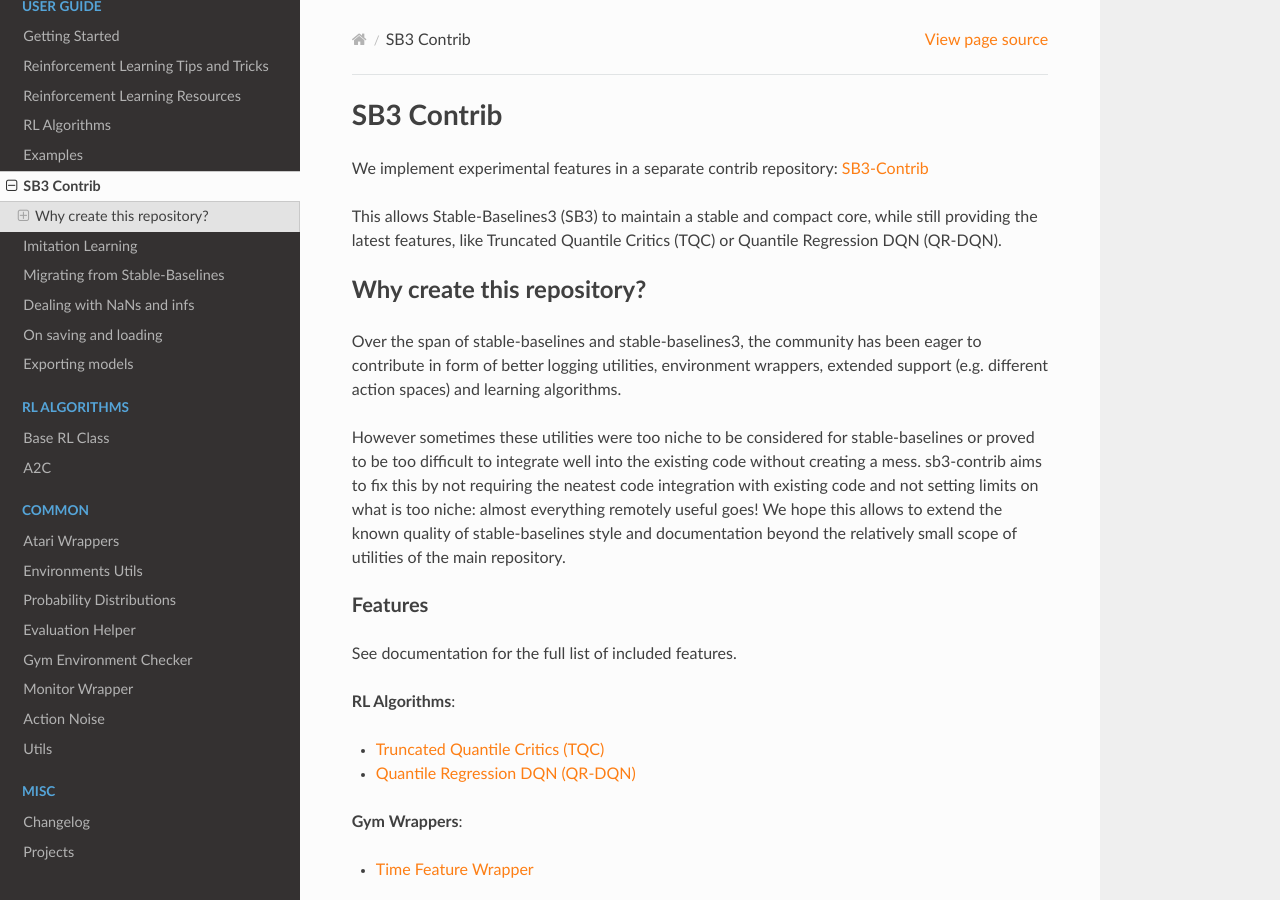
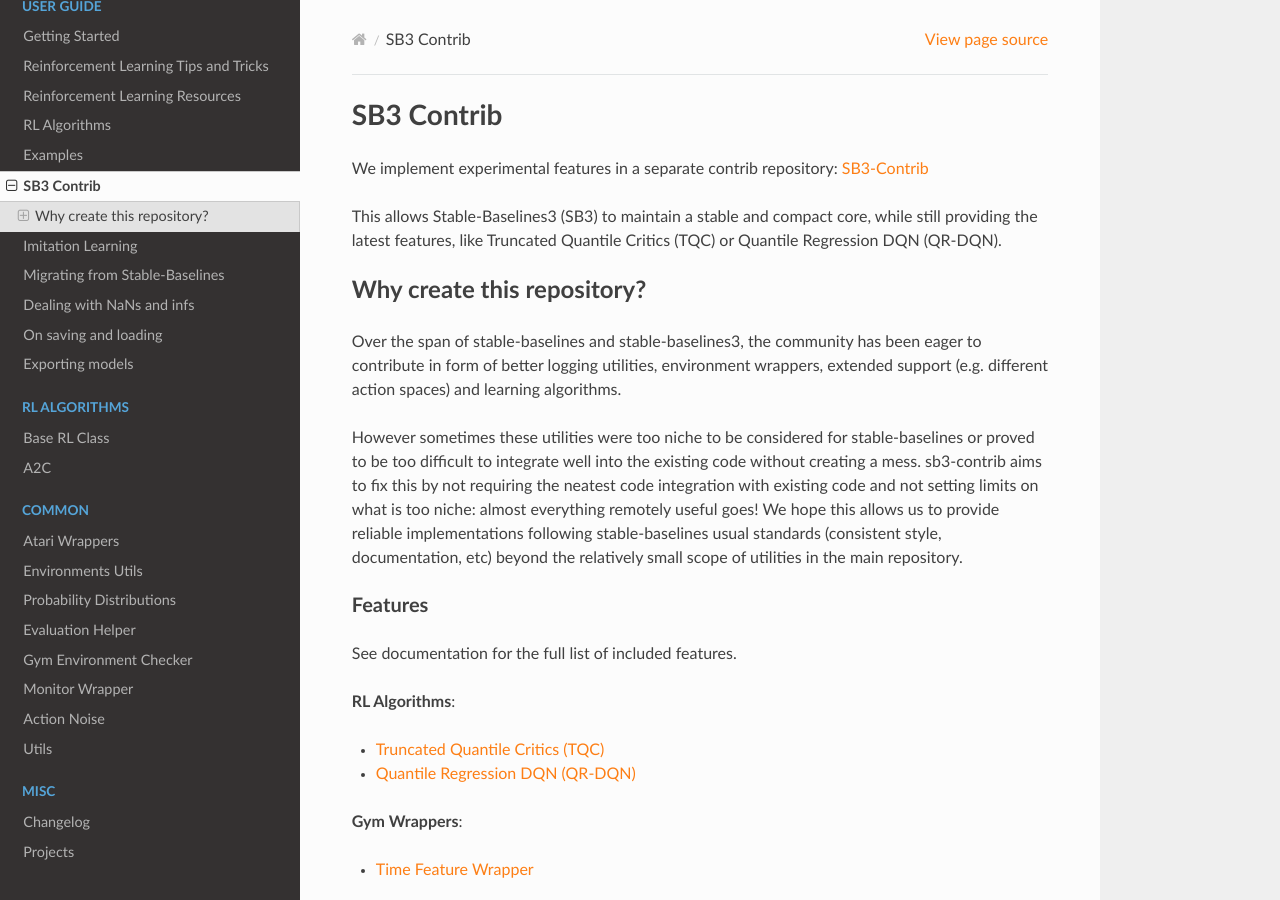
Before and after one commit to DLR-RM/stable-baselines3, a Sphinx documentation site: the page built from docs/guide/sb3_contrib.rst, in a window 1280 px wide and 900 px high. Built offline with Sphinx 7.4.7 and the Read the Docs theme 2.0.0, drawn with Linux system fonts in a browser that asks for light colours; pages that are not in the unit, such as notebooks, are missing from menus.

Commit message:
Update wording

```diff
--- a/docs/guide/sb3_contrib.rst
+++ b/docs/guide/sb3_contrib.rst
@@ -24,9 +24,10 @@
 the existing code without creating a mess. sb3-contrib aims to fix this by not
 requiring the neatest code integration with existing code and not
 setting limits on what is too niche: almost everything remotely useful
-goes! We hope this allows to extend the known quality of
-stable-baselines style and documentation beyond the relatively small
-scope of utilities of the main repository.
+goes!
+We hope this allows us to provide reliable implementations
+following stable-baselines usual standards (consistent style, documentation, etc)
+beyond the relatively small scope of utilities in the main repository.
 
 Features
 --------
```
